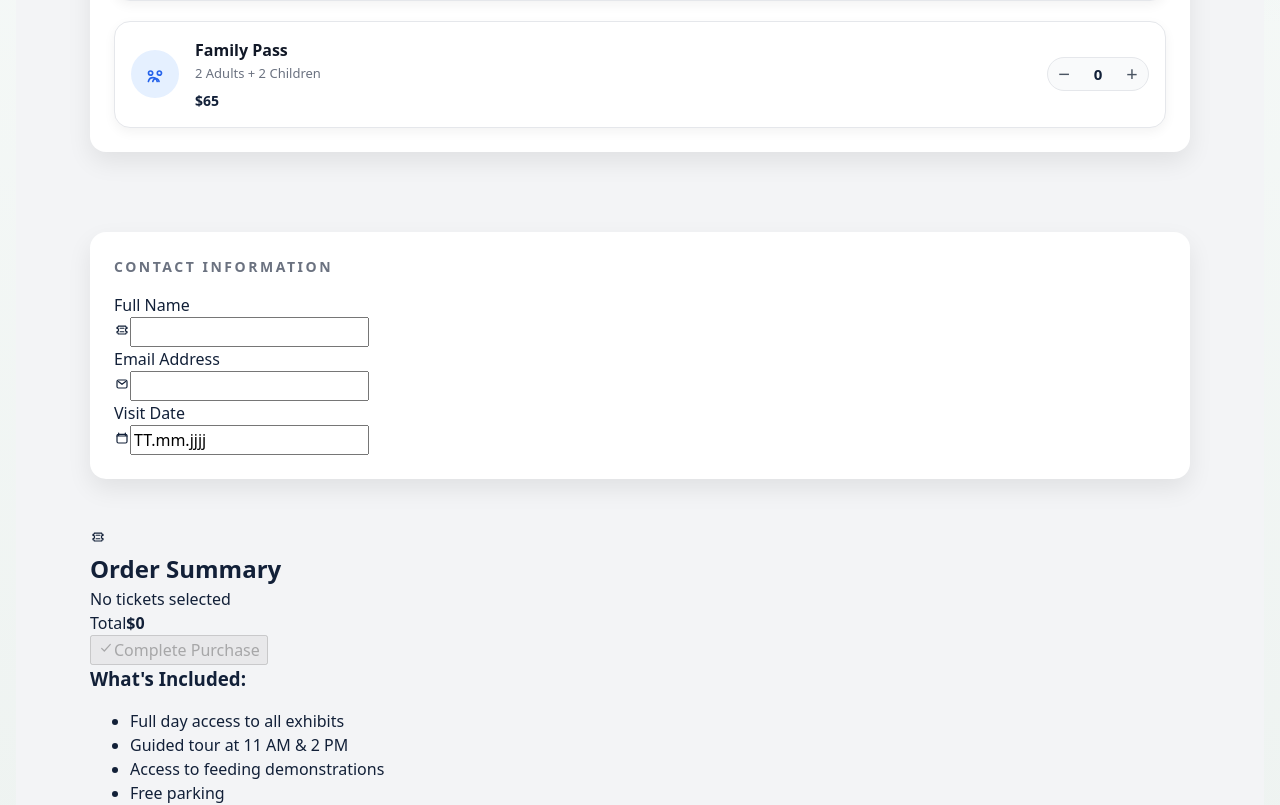
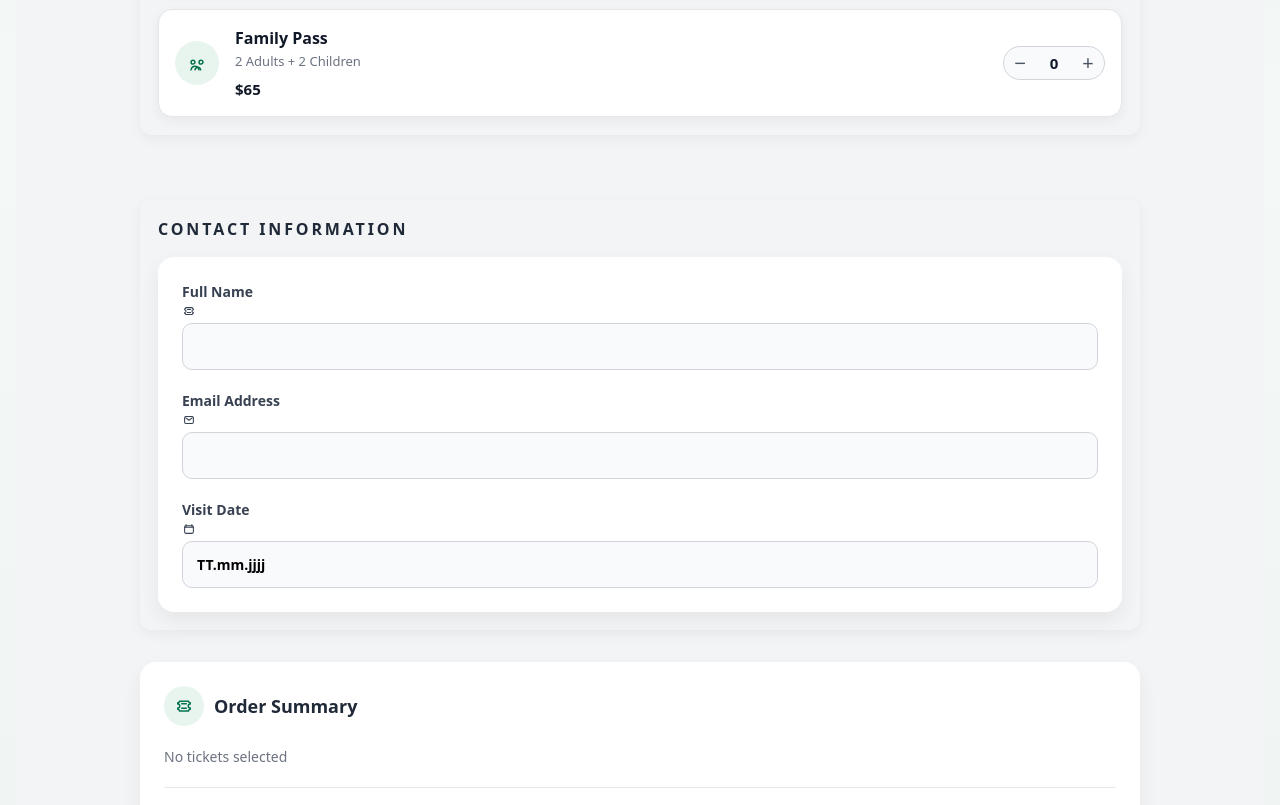
Before and after one commit to elizapatrick/zooTier, a React (Vite) app in the folder ZOOllinger/frontend/: page /tickets in a window 1280 px wide. Shown: the part 540-1345 px from the top of the page. Built offline with nearby package versions, Linux system fonts and the light colour scheme.

Commit message:
finished css for getTicketRoute

```diff
--- a/ZOOllinger/frontend/src/routes/getTicketRoute.css
+++ b/ZOOllinger/frontend/src/routes/getTicketRoute.css
@@ -1,56 +1,55 @@
-/* --- PAGE BACKGROUND --- */
+/* --- GLOBAL PAGE --- */
 .booking-page {
   display: flex;
   flex-direction: column;
   align-items: center;
   background: #f3f4f6;
-  padding: 40px 0;
+  padding: 40px 0; /* kleiner */
   font-family: system-ui, sans-serif;
+  color: #111827;
 }
 
-/* Header Abstand */
+/* HEADER */
 .booking-header-wrapper {
   width: 100%;
-  max-width: 1100px;
-  margin-bottom: 48px;
+  max-width: 1000px; /* kleiner */
+  margin-bottom: 40px;
 }
 
 /* --- MAIN LAYOUT --- */
 .booking-layout {
   display: flex;
   flex-direction: column;
-  gap: 32px;
   width: 100%;
-  max-width: 1100px;
+  max-width: 1000px; /* kleiner */
 }
 
-/* Abstand UNTER Select Tickets */
+/* Abstände */
 .after-tickets-spacing {
-  height: 48px;
+  height: 32px;
 }
 
-/* Abstand zwischen ContactForm und OrderSummary */
 .contact-form-wrapper {
   margin-top: 32px;
 }
 
-/* Abstand unter OrderSummary */
 .order-summary-wrapper {
-  margin-top: 48px;
+  margin-top: 32px;
 }
 
-/* --- SECTION BLOCK --- */
-.section-block {
-  background: white;
-  padding: 24px;
-  border-radius: 16px;
-  box-shadow: 0 10px 25px rgba(0, 0, 0, 0.08);
+/* --- SECTION BLOCK (WHITE CARD) --- */
+.section-block,
+.contact-form,
+.summary-card {
+  padding: 18px;              /* vorher 24–32 */
+  border-radius: 12px;        /* vorher 16–20 */
+  box-shadow: 0 4px 14px rgba(0,0,0,0.05); /* leichter */
 }
 
 .section-heading__eyebrow {
-  font-size: 14px;
-  font-weight: 600;
-  color: #6b7280;
+  font-size: 16px;
+  font-weight: 700;
+  color: #1f2937;
   margin-bottom: 16px;
 }
 
@@ -58,7 +57,7 @@
 .ticket-stack {
   display: flex;
   flex-direction: column;
-  gap: 20px;
+  gap: 18px; /* kleiner */
 }
 
 /* --- TICKET CARD --- */
@@ -67,36 +66,36 @@
   grid-template-columns: auto 1fr auto;
   gap: 16px;
   align-items: center;
-  padding: 16px;
+  padding: 16px; /* kleiner */
   background: white;
-  border-radius: 16px;
+  border-radius: 14px; /* kleiner */
   border: 1px solid #e5e7eb;
   box-shadow: 0 4px 12px rgba(0,0,0,0.05);
+  transition: transform 0.15s ease, box-shadow 0.15s ease;
+}
+
+.ticket-card:hover {
+  transform: translateY(-2px);
+  box-shadow: 0 8px 18px rgba(0,0,0,0.08);
 }
 
 /* ICON */
 .ticket-card__icon {
-  width: 48px;
-  height: 48px;
+  width: 44px; /* kleiner */
+  height: 44px;
   border-radius: 50%;
-  background: #e5f0ff;
+  background: #e8f5ef; /* grünlicher Hintergrund */
   display: flex;
   align-items: center;
   justify-content: center;
-  font-size: 22px;
-  color: #2563eb;
+  font-size: 20px; /* kleiner */
+  color: #04724D; /* dunkles Grün */
 }
 
 /* TEXT */
-.ticket-card__info {
-  display: flex;
-  flex-direction: column;
-}
-
 .ticket-card__title {
   font-size: 16px;
-  font-weight: 600;
-  color: #111827;
+  font-weight: 700;
 }
 
 .ticket-card__subtitle {
@@ -106,8 +105,8 @@
 }
 
 .ticket-card__price {
-  font-size: 14px;
-  font-weight: 600;
+  font-size: 15px;
+  font-weight: 700;
   margin-top: 6px;
 }
 
@@ -115,7 +114,7 @@
 .ticket-card__qty {
   display: flex;
   align-items: center;
-  border: 1px solid #e5e7eb;
+  border: 1px solid #d1d5db;
   border-radius: 999px;
   overflow: hidden;
   background: #f9fafb;
@@ -129,6 +128,7 @@
   font-size: 20px;
   cursor: pointer;
   color: #4b5563;
+  transition: background 0.15s;
 }
 
 .ticket-card__qty button:hover {
@@ -139,31 +139,157 @@
   width: 36px;
   text-align: center;
   font-size: 15px;
-  font-weight: 600;
+  font-weight: 700;
 }
 
-/* ORDER SUMMARY */
-.order-summary {
+/* --- ORDER SUMMARY --- */
+.summary-card {
   background: white;
-  padding: 24px;
-  border-radius: 16px;
-  box-shadow: 0 10px 25px rgba(0, 0, 0, 0.08);
+  padding: 24px; /* kleiner */
+  border-radius: 16px; /* kleiner */
+  box-shadow: 0 8px 20px rgba(0, 0, 0, 0.06);
+  display: flex;
+  flex-direction: column;
+  gap: 20px;
 }
 
-/* BUTTON */
-.btn-primary {
+/* Titel */
+.summary-card__title {
+  display: flex;
+  align-items: center;
+  gap: 10px;
+}
+
+.summary-card__title h2 {
+  font-size: 18px;
+  font-weight: 700;
+  color: #1f2937;
+}
+
+.summary-card__title-icon {
+  font-size: 20px;
+  color: #04724D; /* grün */
+  background: #e8f5ef;
+  width: 40px; /* kleiner */
+  height: 40px;
+  border-radius: 50%;
+  display: flex;
+  align-items: center;
+  justify-content: center;
+}
+
+/* Ticketliste */
+.summary-list {
+  display: flex;
+  flex-direction: column;
+  gap: 12px;
+}
+
+.summary-list__item {
+  display: flex;
+  justify-content: space-between;
+  align-items: center;
+  font-size: 14px;
+  padding-bottom: 6px;
+  border-bottom: 1px solid #e5e7eb;
+}
+
+.summary-empty {
+  color: #6b7280;
+  font-size: 14px;
+}
+
+/* Divider */
+.summary-divider {
+  height: 1px;
+  background: #e5e7eb;
+}
+
+/* Total */
+.summary-total {
+  display: flex;
+  justify-content: space-between;
+  font-size: 16px;
+  font-weight: 700;
+  color: #111827;
+}
+
+/* Button */
+.summary-button {
   width: 100%;
-  padding: 12px 0;
-  background: #2563eb;
-  color: white;
+  padding: 12px 0; /* kleiner */
+  background: #d7f6cb;
+  color: #04724D;
   border: none;
   border-radius: 999px;
-  font-size: 16px;
-  font-weight: 600;
+  font-size: 16px; /* kleiner */
+  font-weight: 700;
   cursor: pointer;
-  margin-top: 16px;
+  display: flex;
+  align-items: center;
+  justify-content: center;
+  gap: 8px;
+  transition: background 0.2s ease, transform 0.15s ease;
 }
 
-.btn-primary:hover {
-  background: #1d4ed8;
+.summary-button:hover {
+  background: #c4eeb5;
+  transform: translateY(-2px);
 }
+
+.summary-button__icon {
+  font-size: 18px; /* kleiner */
+  color: #04724D;
+}
+
+/* What's Included */
+.summary-included h3 {
+  font-size: 15px;
+  font-weight: 700;
+}
+
+.summary-included li {
+  font-size: 13px;
+  color: #374151;
+  display: flex;
+  align-items: center;
+  gap: 6px;
+}
+
+.summary-included li::before {
+  content: "•";
+  color: #04724D;
+  font-size: 16px;
+}
+
+/* --- CONTACT FORM --- */
+.contact-form {
+  background: white;
+  padding: 24px; /* kleiner */
+  border-radius: 16px; /* kleiner */
+  box-shadow: 0 8px 20px rgba(0, 0, 0, 0.06);
+  display: flex;
+  flex-direction: column;
+  gap: 20px;
+}
+
+.contact-form label {
+  font-size: 14px;
+  font-weight: 600;
+  color: #374151;
+}
+
+.contact-form input {
+  width: 100%;
+  padding: 12px 14px; /* kleiner */
+  border-radius: 10px;
+  border: 1px solid #d1d5db;
+  background: #f9fafb;
+  font-size: 14px;
+}
+
+.contact-form input:focus {
+  border-color: #04724D; /* grün statt blau */
+  box-shadow: 0 0 0 3px rgba(4, 114, 77, 0.25);
+  outline: none;
+}
```
Also changed, not shown: 1 other file (tests, documents, lock files or other folders).
